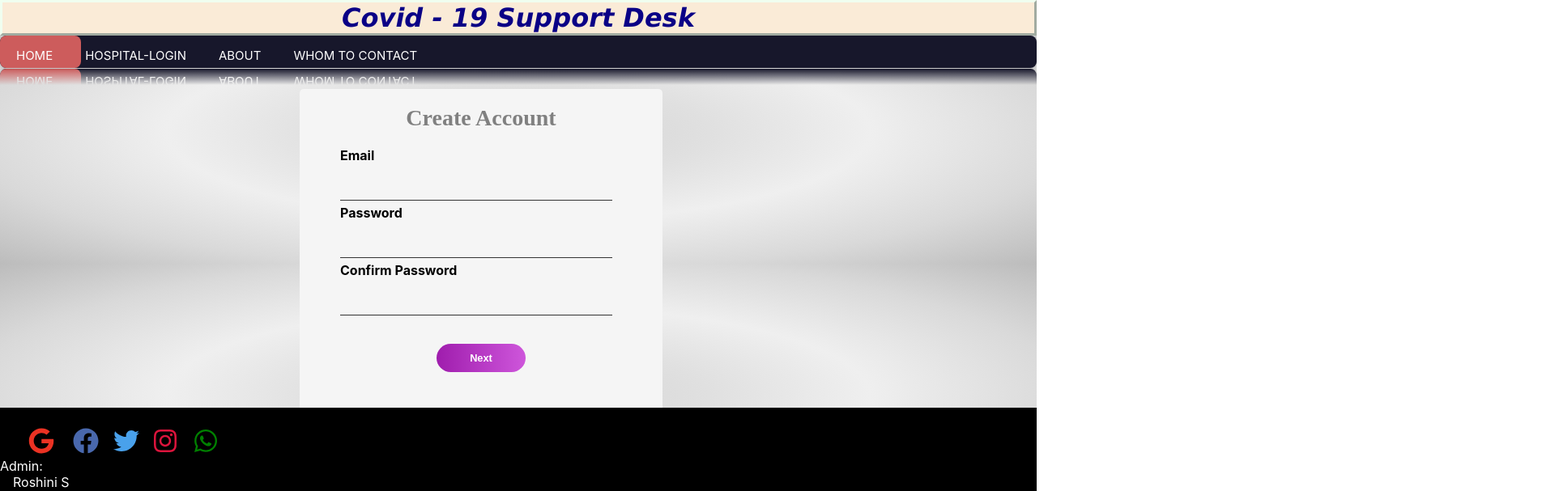
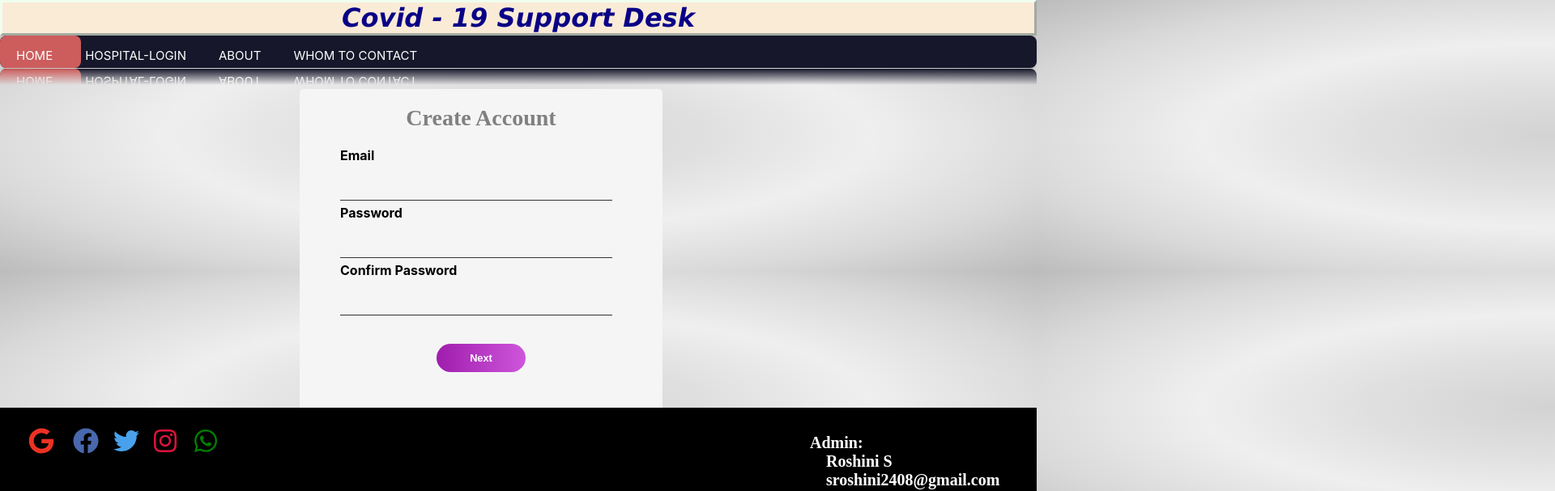
Before and after one commit to RoshiniSukumar/Covid-19-Support-Desk, a React (Create React App) app: page /registerform in a window 1280 px wide. Shown: the top 607 px of the page at 81% size, 1920 px wide, since content can reach past the window. Built offline with nearby package versions, Linux system fonts and the light colour scheme.

Commit message:
socialmediabar css

```diff
--- a/src/components/function/Socialmediabar.css
+++ b/src/components/function/Socialmediabar.css
@@ -48,3 +48,11 @@
     position: relative;
     right:320px;
   }
+  .myinfo{
+    position:relative;
+    left:1000px;
+    bottom:30px;
+    font-size: 20px;
+    font-family: 'Times New Roman', Times, serif;
+    font-weight: bold;
+  }
```
